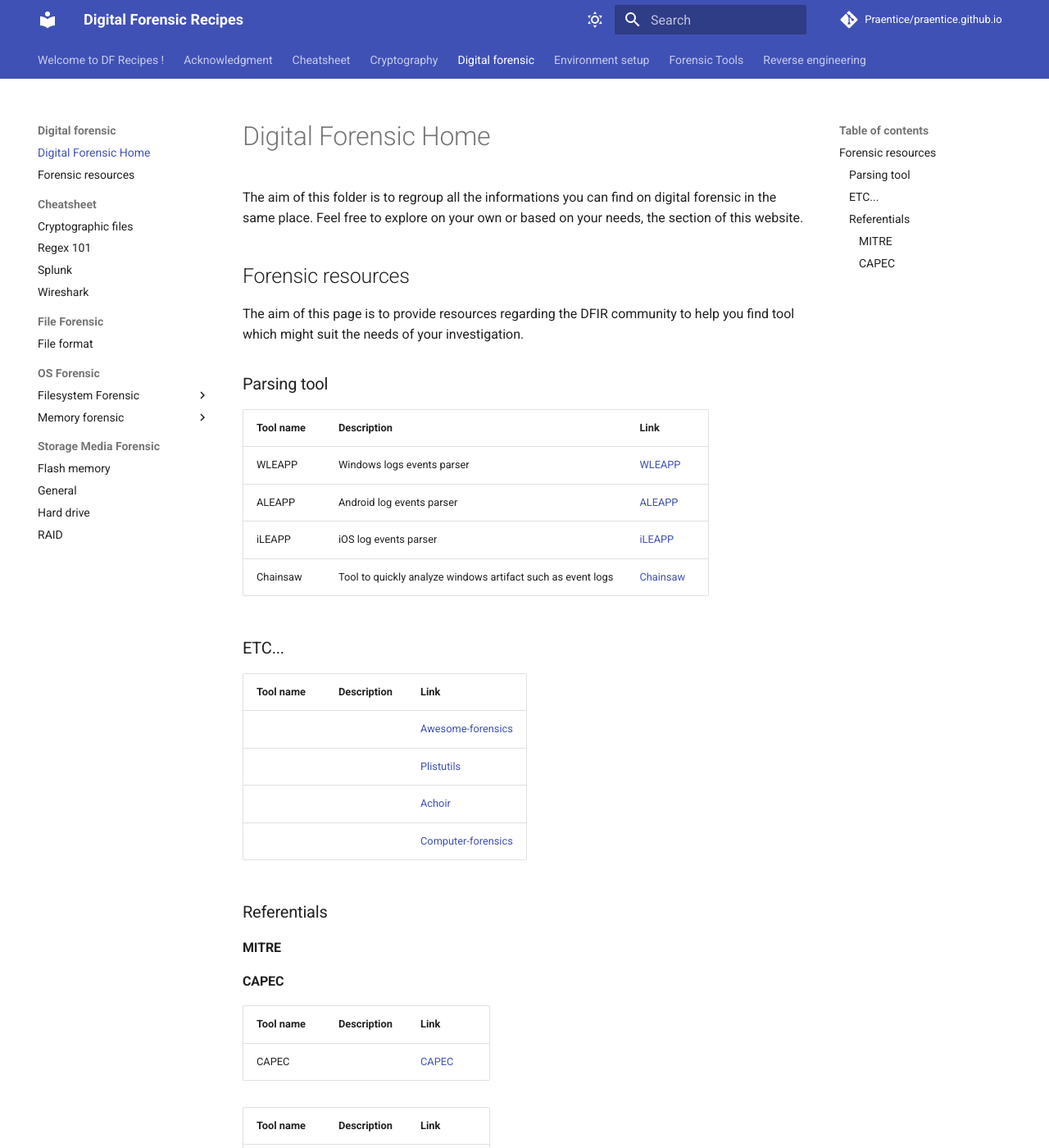
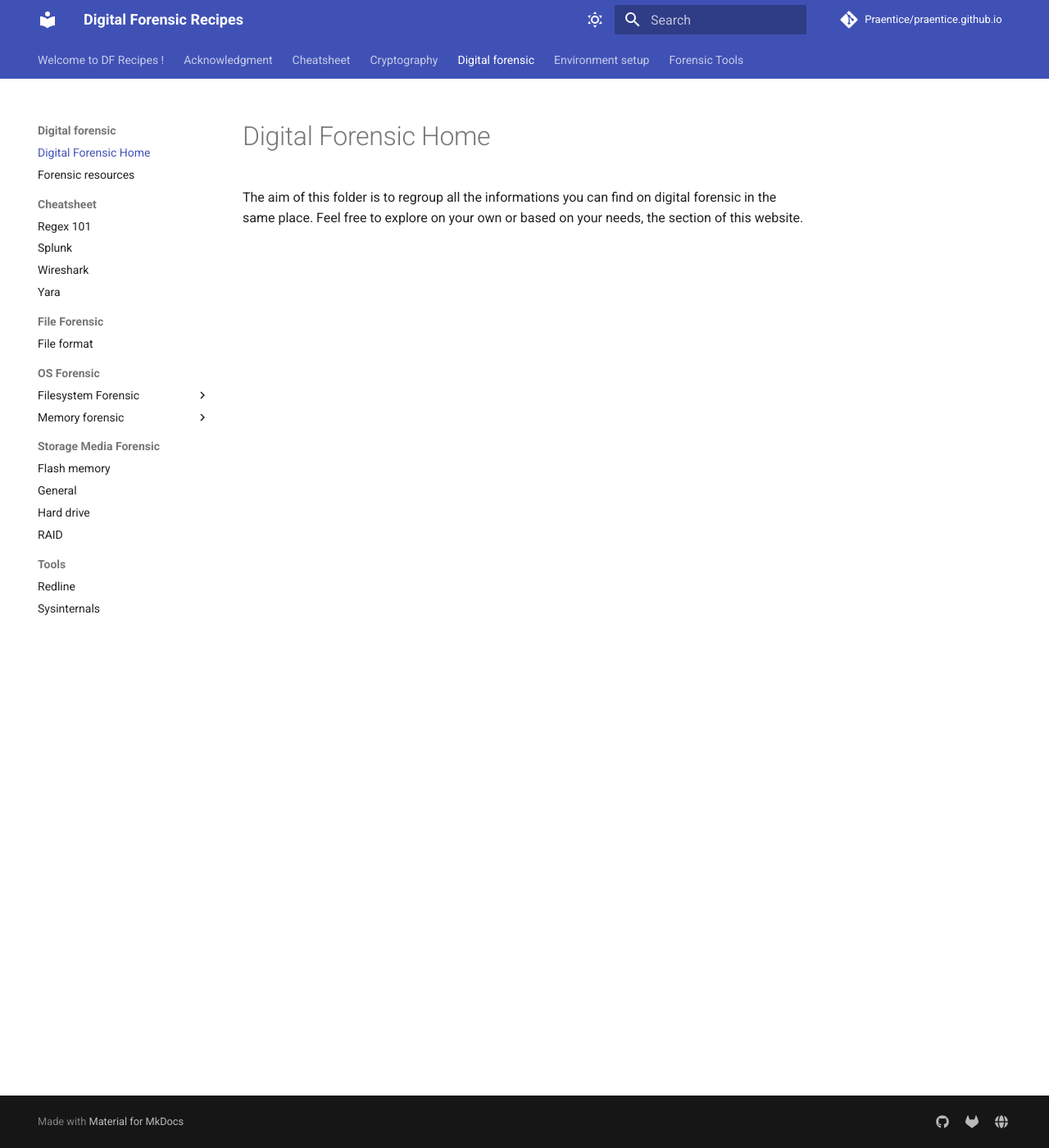
Before and after one commit to Praentice/DFRecipes, an MkDocs documentation site: the page built from docs/Digital forensic/index.md, in a window 1280 px wide and 1400 px high. Shown: the whole window at 82% size. Built offline with MkDocs 1.6.1 and Material for MkDocs 9.7.7, drawn with Linux system fonts in a browser that asks for light colours; comment, search, counter and statistics services are not loaded.

```diff
--- a/docs/Digital forensic/index.md
+++ b/docs/Digital forensic/index.md
@@ -1,35 +1,2 @@
 # Digital Forensic Home
 The aim of this folder is to regroup all the informations you can find on digital forensic in the same place. Feel free to explore on your own or based on your needs, the section of this website.
-## Forensic resources
-The aim of this page is to provide resources regarding the DFIR community to help you find tool which might suit the needs of your investigation.
-
-### Parsing tool
-|Tool name|Description|Link|
-|-|-|-|
-|WLEAPP|Windows logs events parser|[WLEAPP](https://github.com/abrignoni/WLEAPP)|
-|ALEAPP|Android log events parser|[ALEAPP](https://github.com/abrignoni/ALEAPP)|
-|iLEAPP|iOS log events parser|[iLEAPP](https://github.com/abrignoni/ILEAPP)|
-|Chainsaw|Tool to quickly analyze windows artifact such as event logs|[Chainsaw](https://github.com/WithSecureLabs/chainsaw)|
-
-
-### ETC...
-
-|Tool name|Description|Link|
-|-|-|-|
-|||[Awesome-forensics](https://github.com/ydkhatri/awesome-forensics)|
-|||[Plistutils](https://github.com/ydkhatri/plistutils)|
-|||[Achoir](https://github.com/ydkhatri/AChoir)|
-|||[Computer-forensics](https://github.com/HSNHK/Computer-forensics)|
-
-
-### Referentials
-#### MITRE
-#### CAPEC
-|Tool name|Description|Link|
-|-|-|-|
-|CAPEC||[CAPEC](https://capec.mitre.org/)|
-
-
-|Tool name|Description|Link|
-|-|-|-|
-|||[Name]()|
```
Also changed, not shown: docs/Digital forensic/Cheatsheet/Cryptographic files.md (deleted, +0 -35 lines), docs/Reverse engineering/Assembly.md (deleted, +0 -37 lines), docs/Reverse engineering/Methodology.md (deleted, +0 -10 lines), docs/Reverse engineering/Programming language/C++.md (deleted, +0 -26 lines), docs/Reverse engineering/Programming language/C.md (deleted, +0 -5 lines), docs/Reverse engineering/Programming language/Golang.md (deleted, +0 -1 lines), docs/Reverse engineering/Programming language/Rust.md (deleted, +0 -1 lines), docs/Reverse engineering/Tools/IDA.md (deleted, +0 -15 lines), docs/Reverse engineering/index.md (deleted, +0 -5 lines), docs/Digital forensic/Cheatsheet/Yara.md (added), docs/Digital forensic/Tools/Redline.md (added), docs/Digital forensic/Tools/Sysinternals.md (added).
